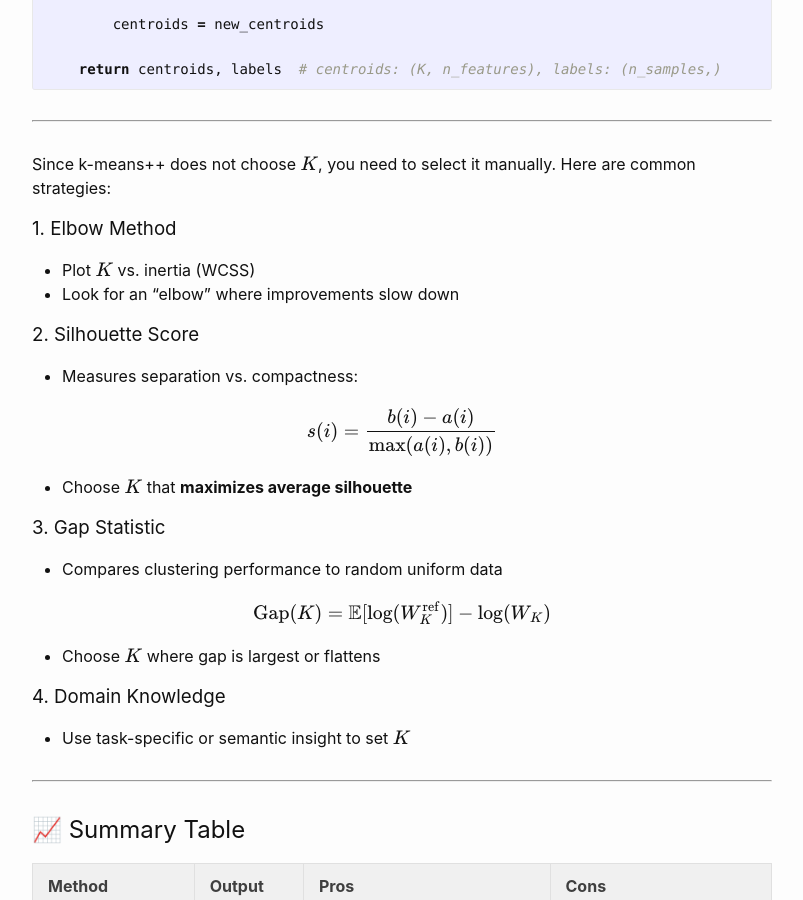
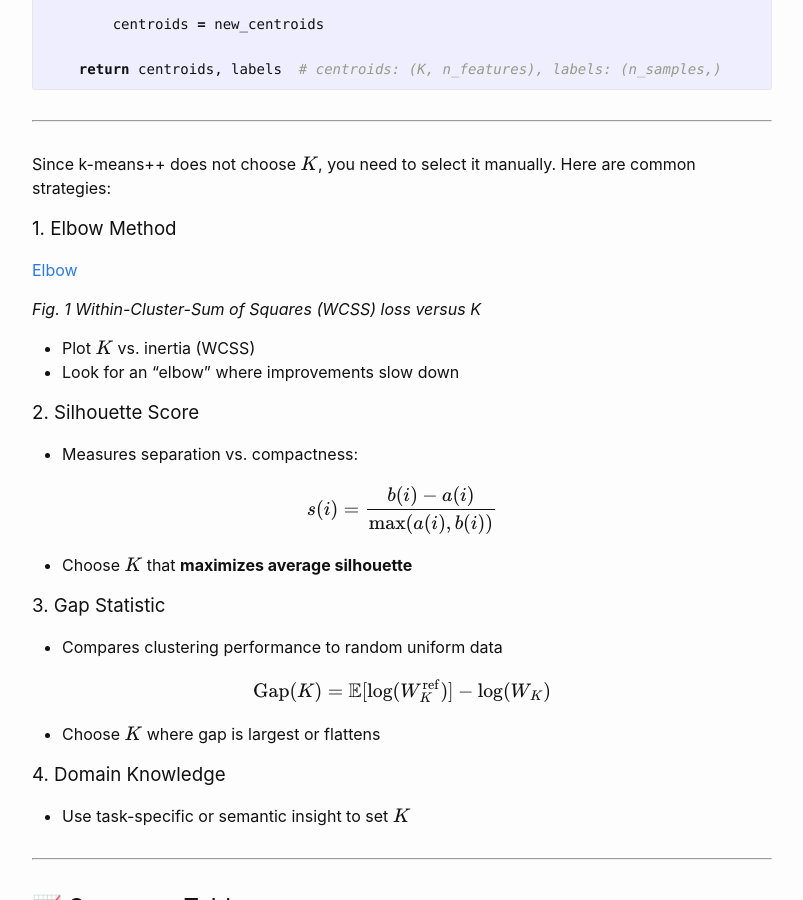
Before and after one commit to panaali/mseyfi.github.io, a Jekyll site: the page built from posts/Kmeans.md, in a window 1280 px wide and 900 px high, scrolled down 2220 px. Shown: the whole window, without its empty margins (238-1041 px from the left). Built offline with Jekyll 4.4.1, drawn with Linux system fonts in a browser that asks for light colours; our own code applies the rules of GitHub Pages for plain Markdown files.

Commit message:
Update and rename kmeans.md to Kmeans.md

```diff
--- a/posts/kmeans.md
+++ b/posts/Kmeans.md
@@ -102,6 +102,9 @@ def kmeans(X, K, max_iters=100):
 Since k-means++ does not choose $K$, you need to select it manually. Here are common strategies:
 
 ### 1. Elbow Method
+[Elbow]("../../images/Elbow-Method.png")
+
+*Fig. 1 Within-Cluster-Sum of Squares (WCSS) loss versus K*
 
 * Plot $K$ vs. inertia (WCSS)
 * Look for an "elbow" where improvements slow down
```
